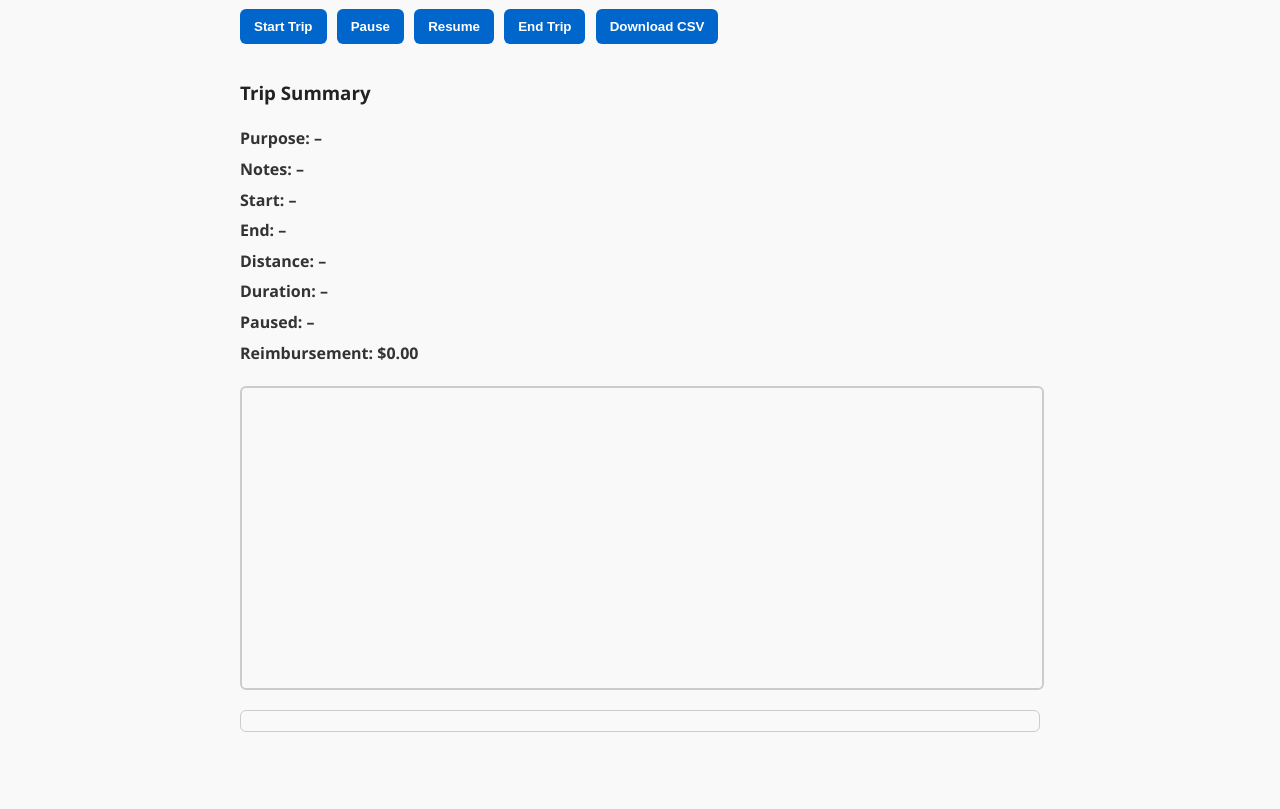
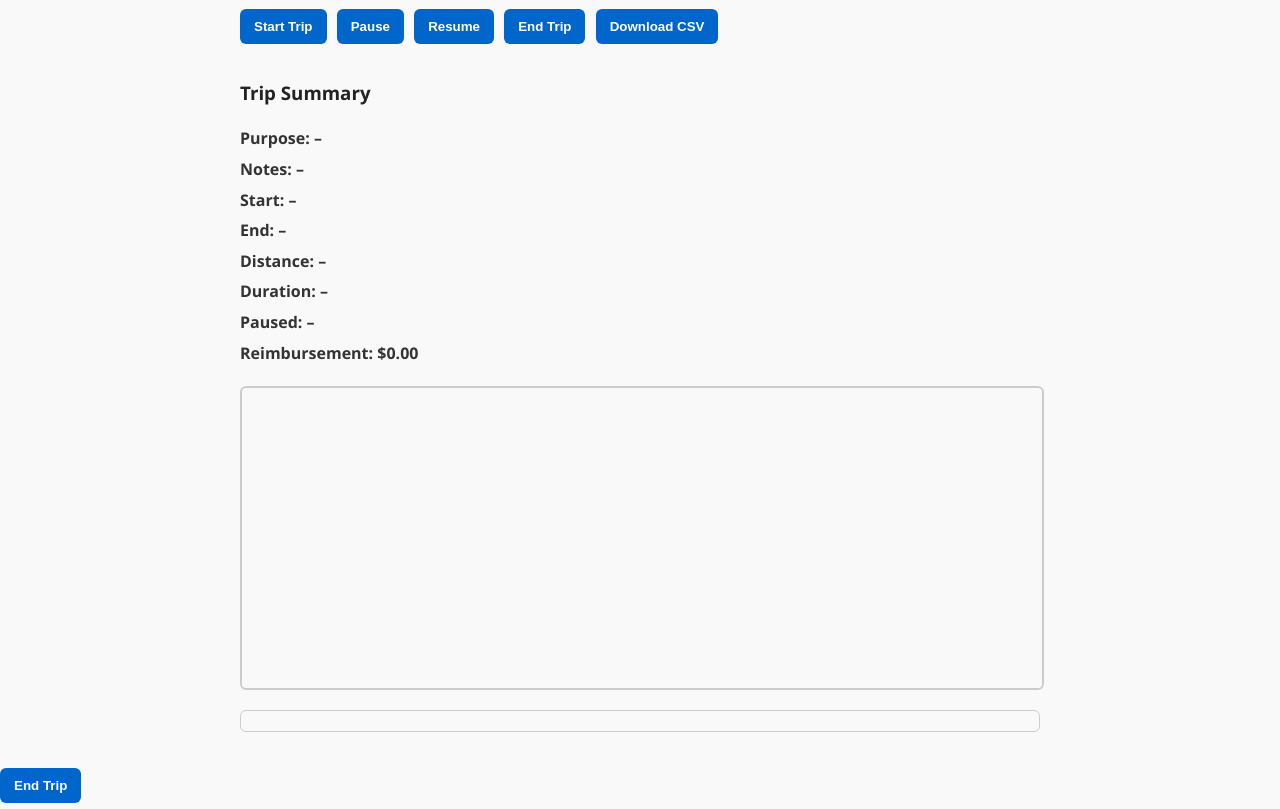
Before and after one commit to syharash/mileage-tracker, a plain HTML site: page index4mob.html in a window 1280 px wide. Shown: the part 393-1202 px from the top of the page. Before the commit the page ends 1155 px from the top, so only its background shows below. Drawn offline with Linux system fonts and the light colour scheme.

Commit message:
Update index4mob.html

```diff
--- a/index4mob.html
+++ b/index4mob.html
@@ -53,5 +53,6 @@
 
   <div id="toast"></div>
   <script src="app.js"></script>
+  <button id="floating-end-btn" onclick="endTracking()">End Trip</button>
 </body>
 </html>
```
